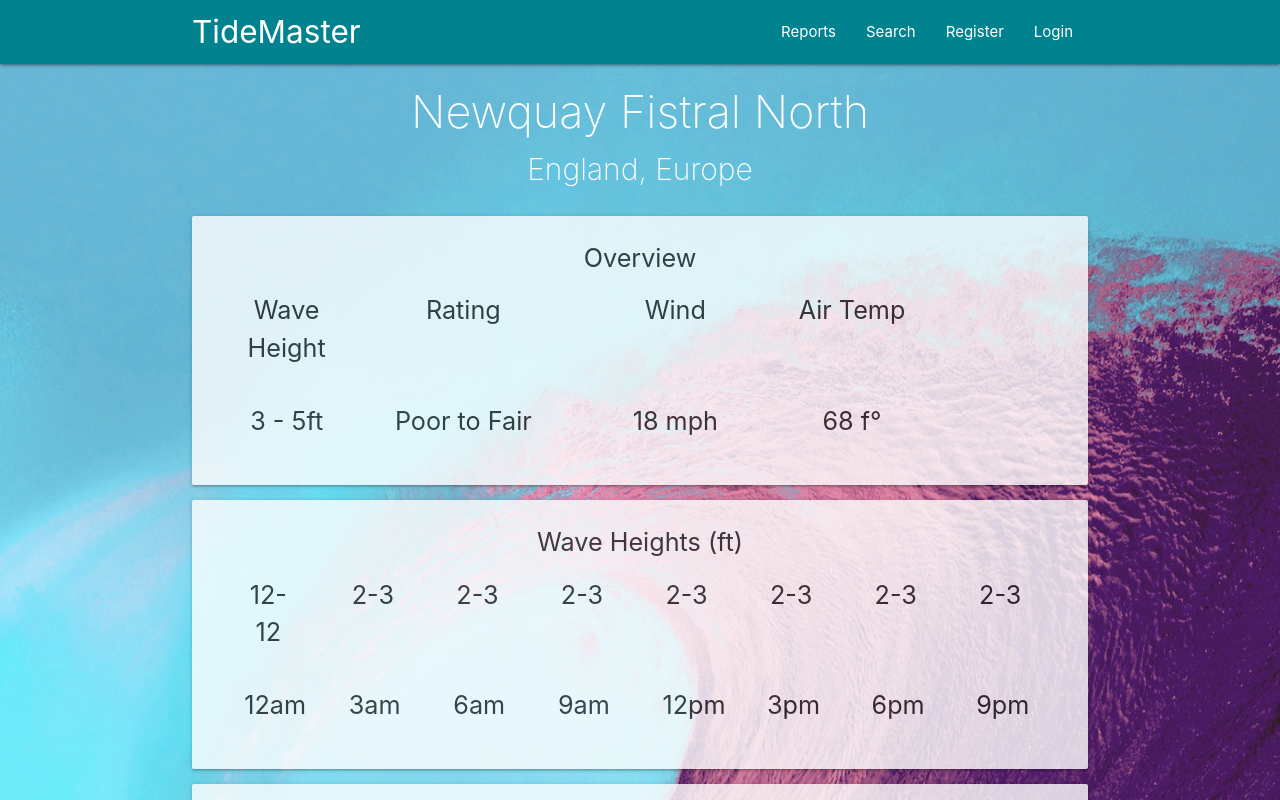
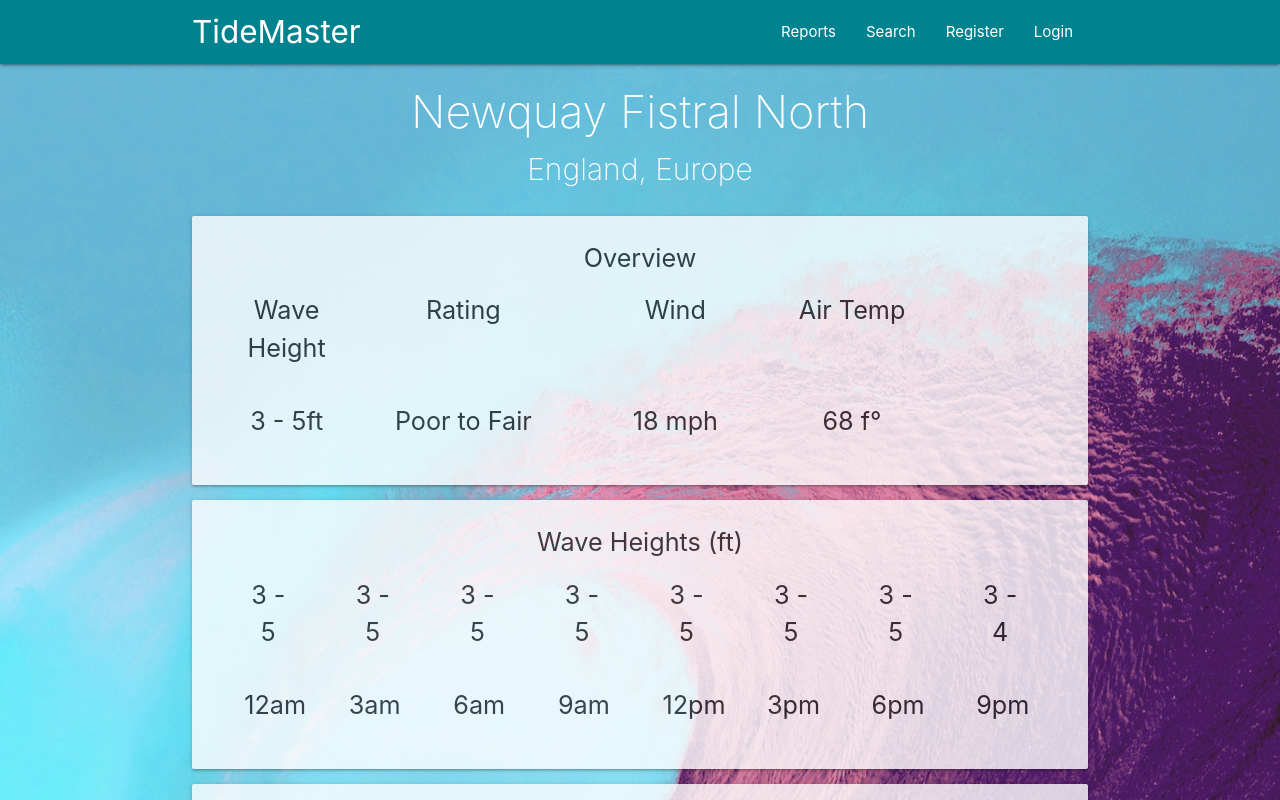
Before and after one commit to graysonventers/tidemaster, a React (Create React App) app in the folder client/: page /reports/1 in a window 1280 px wide. Shown: the top 800 px of the page. Built offline with nearby package versions, Linux system fonts and the light colour scheme; no server answers.

Commit message:
added dynamic data for waveHeights

```diff
--- a/client/src/components/report/Waves.js
+++ b/client/src/components/report/Waves.js
@@ -1,10 +1,14 @@
-import React, { Fragment } from 'react'
+import React, { Fragment } from 'react';
+import { getWaveHeight } from '../../utilities/surfReportHelperFunctions';
 
-const Waves = () => {
+const Waves = ({ surf }) => {
     const waveHeightStyle = {
         marginLeft: '2%',
         marginRight: '2%'
     };
+
+    const timeStampIncrement = surf.surfSpot.reports;
+
 
     return (
         <Fragment>
@@ -13,14 +17,14 @@ const Waves = () => {
                         <span>Wave Heights (ft)</span>
 
                         <div className="row section">
-                            <span className="col s1" style={waveHeightStyle}>12-12</span>
-                            <span className="col s1" style={waveHeightStyle}>2-3</span>
-                            <span className="col s1" style={waveHeightStyle}>2-3</span>
-                            <span className="col s1" style={waveHeightStyle}>2-3</span>
-                            <span className="col s1" style={waveHeightStyle}>2-3</span>
-                            <span className="col s1" style={waveHeightStyle}>2-3</span>
-                            <span className="col s1" style={waveHeightStyle}>2-3</span>
-                            <span className="col s1" style={waveHeightStyle}>2-3</span>
+                            <span className="col s1" style={waveHeightStyle}>{`${getWaveHeight(timeStampIncrement[0])}`}</span>
+                            <span className="col s1" style={waveHeightStyle}>{`${getWaveHeight(timeStampIncrement[1])}`}</span>
+                            <span className="col s1" style={waveHeightStyle}>{`${getWaveHeight(timeStampIncrement[2])}`}</span>
+                            <span className="col s1" style={waveHeightStyle}>{`${getWaveHeight(timeStampIncrement[3])}`}</span>
+                            <span className="col s1" style={waveHeightStyle}>{`${getWaveHeight(timeStampIncrement[4])}`}</span>
+                            <span className="col s1" style={waveHeightStyle}>{`${getWaveHeight(timeStampIncrement[5])}`}</span>
+                            <span className="col s1" style={waveHeightStyle}>{`${getWaveHeight(timeStampIncrement[6])}`}</span>
+                            <span className="col s1" style={waveHeightStyle}>{`${getWaveHeight(timeStampIncrement[7])}`}</span>
                         </div>
                         <div className="row">
                             <span className="col s1" style={waveHeightStyle}>12am</span>
```
Also changed, not shown: 1 other file (tests, documents, lock files or other folders).
